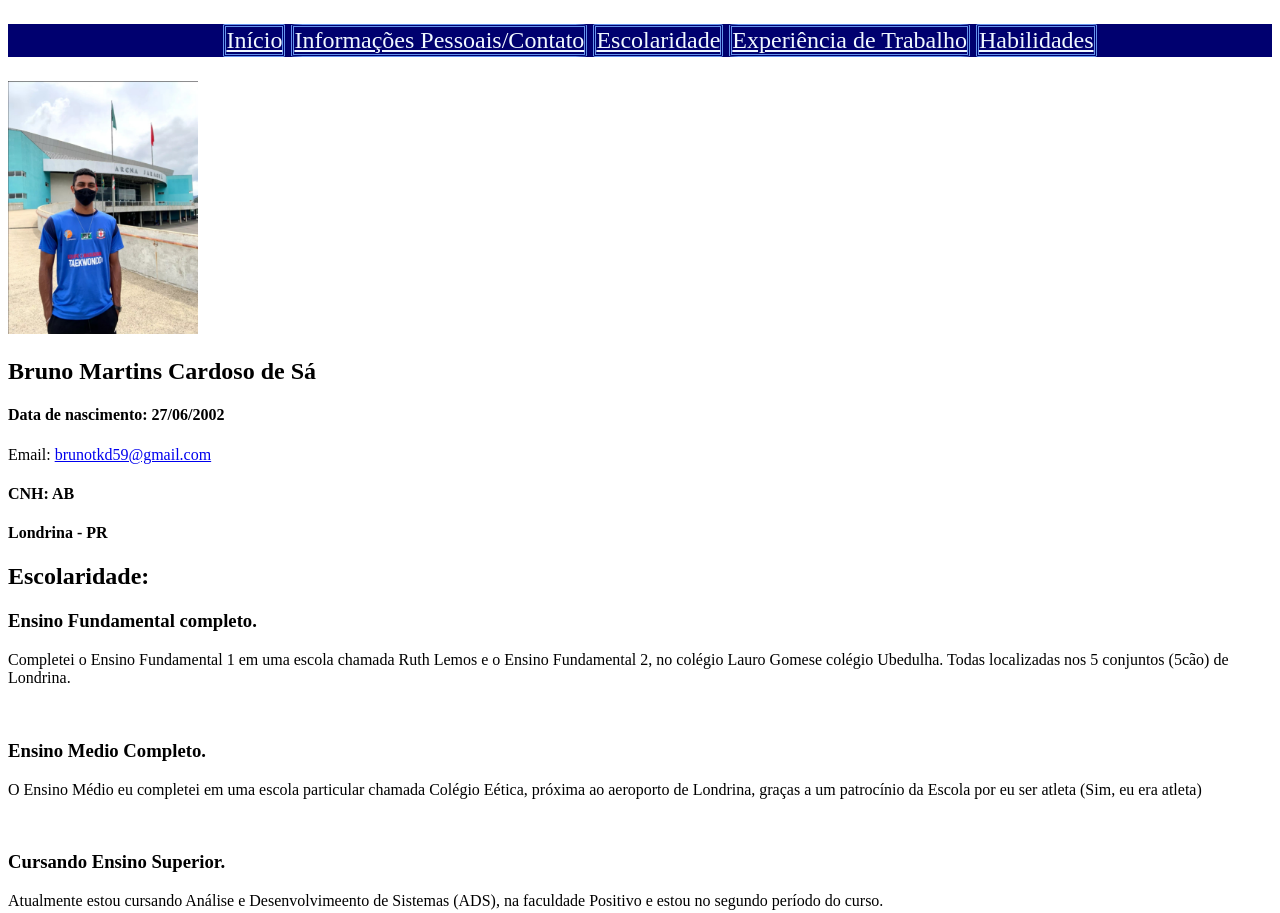
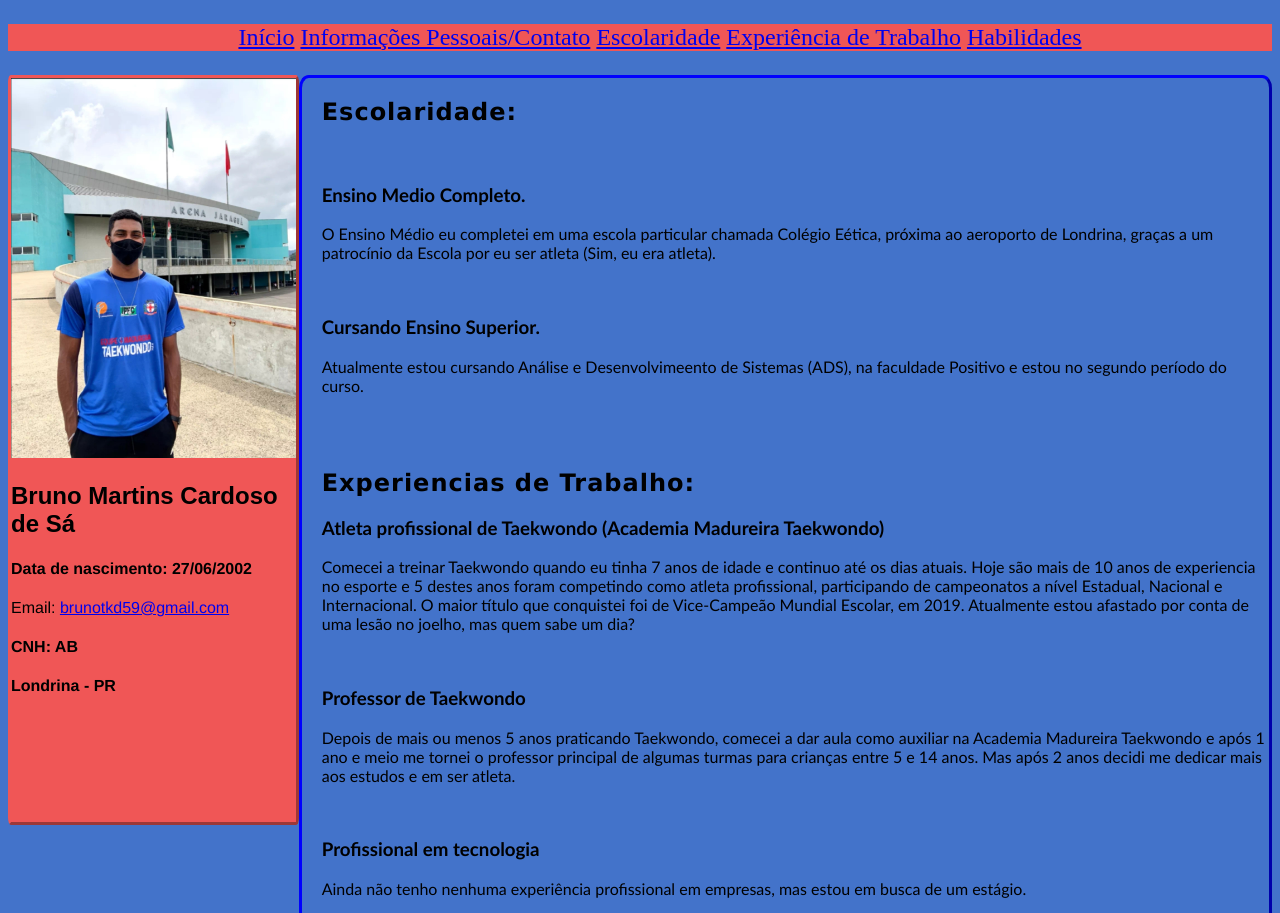
Before and after one commit to brunomcdesa/PaginaPessoal, a plain HTML site: page docs/index.html in a window 1280 px wide. Shown: the top 913 px of the page. Drawn offline with Linux system fonts and the light colour scheme.

Commit message:
Ediçao de estilo e correção de algumas palavras.
Primeira tentativa de estilizar o site pessoal... um dia eu deixo bonito

```diff
--- a/docs/index.html
+++ b/docs/index.html
@@ -46,17 +46,11 @@
             <section class="principais">
                 <div class="escolaridade">
                     <h2>Escolaridade:</h2>
-                    <h3 id="ef">Ensino Fundamental completo.</h3>
-                    <p id="ef">
-                        Completei o Ensino Fundamental 1 em uma escola chamada Ruth Lemos e
-                        o Ensino Fundamental 2, no colégio Lauro Gomese colégio Ubedulha.
-                        Todas localizadas nos 5 conjuntos (5cão) de Londrina.
-                    </p>
-                        <br>
+                    <br>
                     <h3 id="em"> Ensino Medio Completo.</h3>
                     <p id="em">
                          O Ensino Médio eu completei em uma escola particular chamada Colégio Eética,
-                        próxima ao aeroporto de Londrina, graças a um patrocínio da Escola por eu ser atleta (Sim, eu era atleta)
+                        próxima ao aeroporto de Londrina, graças a um patrocínio da Escola por eu ser atleta (Sim, eu era atleta).
                      </p>
                     <br>
                     <h3 id="es"> Cursando Ensino Superior.</h3>
--- a/docs/pgpessoal.css
+++ b/docs/pgpessoal.css
@@ -1,22 +1,60 @@
+body{
+    background-color: rgb(67, 115, 202);
+}
+h1{
+  font-family: Arial, Helvetica, sans-serif;
+}
+h2{
+    letter-spacing: 1px;
+    font-family: Verdana, Geneva, Tahoma, serif;
+}
 img{
-    width: 15%;
+    width: 100%;
 }
 .header {
     width: 100%;
+    margin: 0;
 }
 .menu{
-    background-color: rgb(0, 0, 111);
+
+    background-color: rgb(240, 86, 86);
     text-align: center;
     font-size: x-large;
+    color: black ;
+
 
 }
+
 .menu ul li{
     display: inline-block;
-    border-style: double;
-    border-color: cornflowerblue;
-    border-radius: 4%;
+
+
 }
 .menu ul li a {
+    display: inline-block;
+
+}
+
+.top{
+    height: 93%;
+    width: 22.25%;
+    background-color: rgb(240, 86, 86);
+
+    font-family: 'Franklin Gothic Medium', 'Arial Narrow', Arial, sans-serif;
+    overflow-x: hidden;
+    position: absolute;
     display: block;
-    color: aliceblue;
+
+    border-color: rgb(240, 86, 86);;
+    border-style: outset;
+    border-radius: 1%;
 }
+.principais{
+    margin-left: 23%;
+    padding-left: 20px;
+    font-family: 'Gill Sans', 'Gill Sans MT', Calibri, 'Trebuchet MS', sans-serif;
+   border-style: outset;
+    border-color: blue;
+    border-radius: 1%;
+
+}
```
